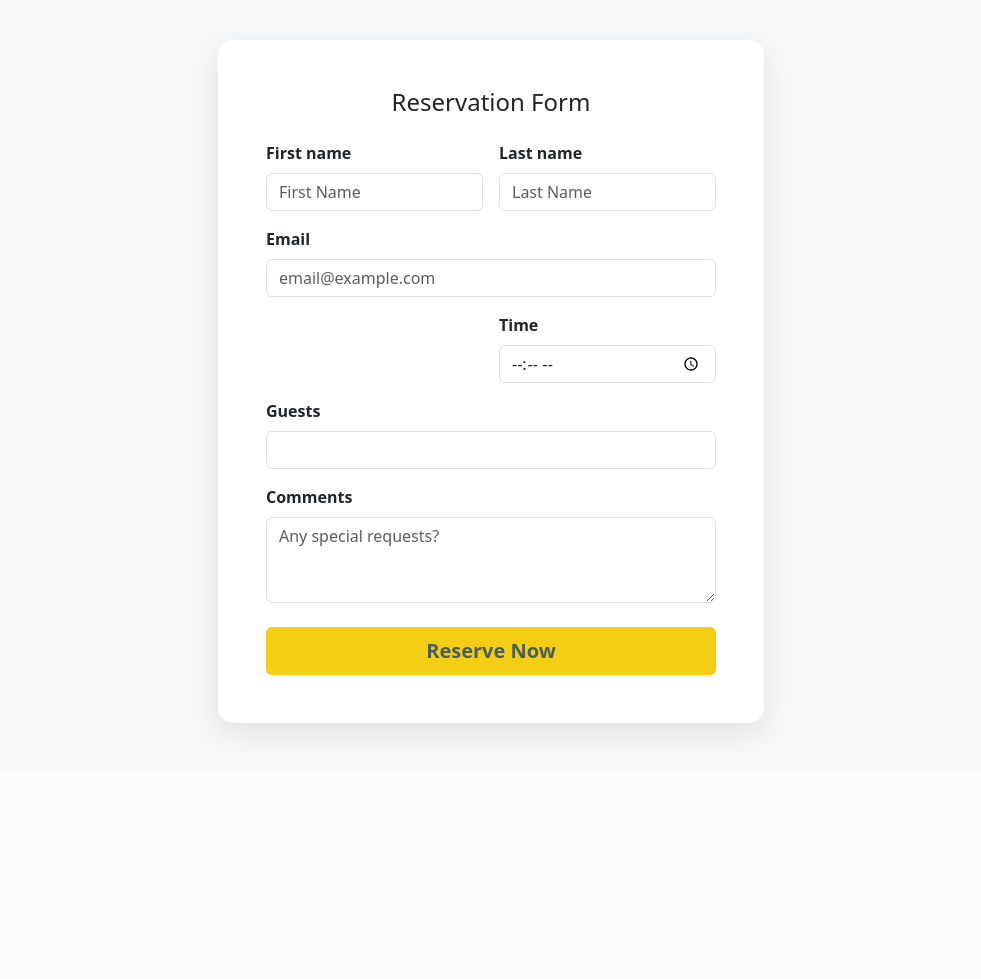
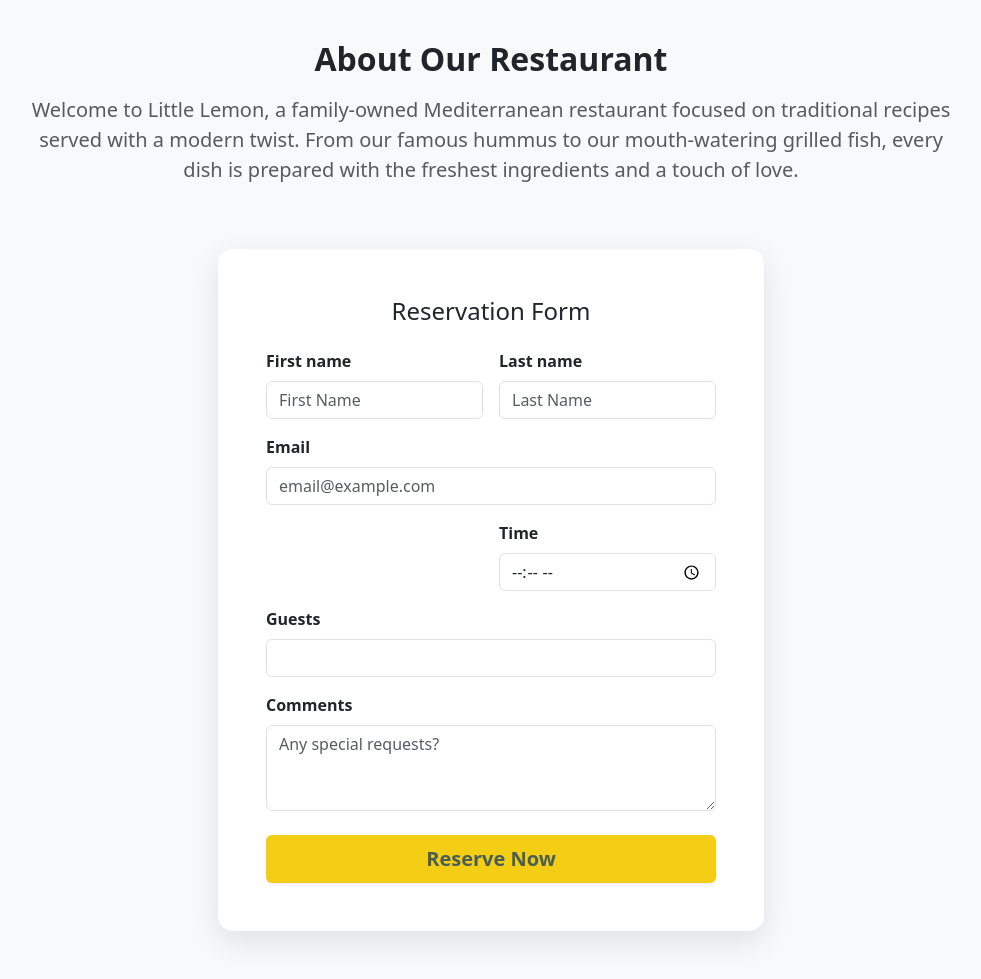
Before and after one commit to Angstromico/Django-Project, a Django app: page /app/ in a window 1280 px wide. Shown: the part 201-1180 px from the top of the page, without its empty margins (149-1130 px from the left). Before the commit the page ends 940 px from the top, so only its background shows below. Run offline with Django 5.2, Linux system fonts and the light colour scheme.

Commit message:
fix: route root URL to firstapp home page

```diff
--- a/project/firstapp/templates/index.html
+++ b/project/firstapp/templates/index.html
@@ -42,6 +42,18 @@
             <p class="lead">Book your table today and enjoy an authentic experience.</p>
         </div>
     </header>
+
+    <section class="container mb-5 text-center">
+        <div class="row justify-content-center">
+            <div class="col-md-10">
+                <h2 class="fw-bold mb-3">About Our Restaurant</h2>
+                <p class="fs-5 text-muted">
+                    Welcome to Little Lemon, a family-owned Mediterranean restaurant focused on traditional recipes served with a modern twist.
+                    From our famous hummus to our mouth-watering grilled fish, every dish is prepared with the freshest ingredients and a touch of love.
+                </p>
+            </div>
+        </div>
+    </section>
 
     <main class="container mb-5">
         <div class="row justify-content-center">
--- a/project/project/urls.py
+++ b/project/project/urls.py
@@ -19,5 +19,6 @@
 
 urlpatterns = [
     path('admin/', admin.site.urls),
+    path('', include('firstapp.urls')),
     path('app/', include('firstapp.urls')),
 ]
```
